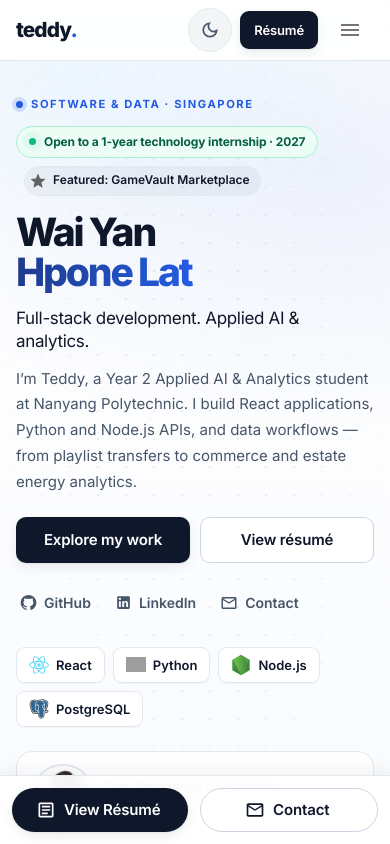
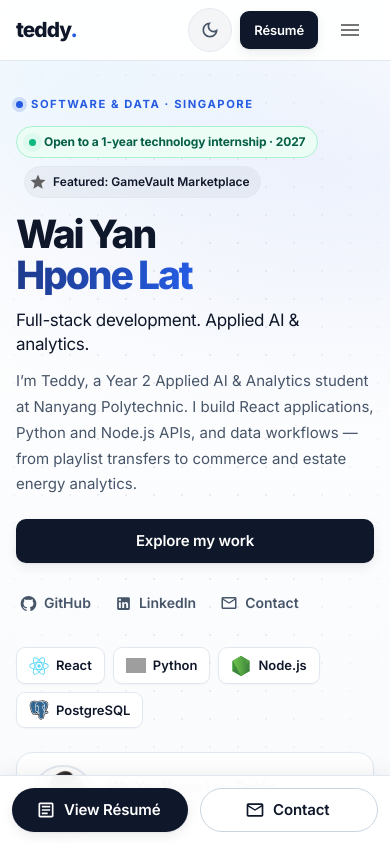
Before and after one commit to TeddyQyuon/TeddyQyuonPortfolio, a React (Vite) app: page / in a window 390 px wide. Shown: the top 844 px of the page. Built offline with nearby package versions, Linux system fonts and the light colour scheme; grey boxes are pictures that could not be loaded.

Commit message:
feat(uiux): declutter mobile hero CTAs and align availability badge height

```diff
--- a/src/sections/HeroSection.jsx
+++ b/src/sections/HeroSection.jsx
@@ -17,7 +17,7 @@
         <div className="hero-content">
           <div>
             <p className="hero-kicker">Software &amp; data · Singapore</p>
-            <Stack direction="row" spacing={1} sx={{ flexWrap: 'wrap', gap: 1, mb: 2, alignItems: 'center' }}>
+            <Stack direction="row" spacing={1} sx={{ flexWrap: 'wrap', gap: 1, mb: 2, alignItems: 'center', '& > *': { minHeight: 32 } }}>
               <div className="availability"><span aria-hidden="true" />Open to a 1-year technology internship · 2027</div>
               <Chip
                 component={RouterLink}
@@ -29,7 +29,7 @@
                 sx={{
                   fontWeight: 600,
                   fontSize: '0.75rem',
-                  height: 30,
+                  height: 32,
                   borderRadius: '999px',
                   color: 'primary.main',
                   bgcolor: 'action.hover',
@@ -44,7 +44,7 @@
             <Typography className="hero-intro">{personalInfo.intro}</Typography>
             <div className="hero-actions">
               <Button href="#projects" onClick={(event) => handleSectionLink(event, 'projects')} variant="contained" size="large" sx={{ minWidth: 168 }}>Explore my work</Button>
-              <Button href={personalInfo.resumePath} target="_blank" rel="noopener noreferrer" variant="outlined" size="large" sx={{ minWidth: 148 }}>View résumé</Button>
+              <Button href={personalInfo.resumePath} target="_blank" rel="noopener noreferrer" variant="outlined" size="large" sx={{ minWidth: 148, display: { xs: 'none', sm: 'inline-flex' } }}>View résumé</Button>
             </div>
             <div className="hero-socials">
               <a className="quiet-link" href={personalInfo.githubUrl} target="_blank" rel="noopener noreferrer"><GitHubIcon sx={{ fontSize: 17 }} />GitHub</a>
```
